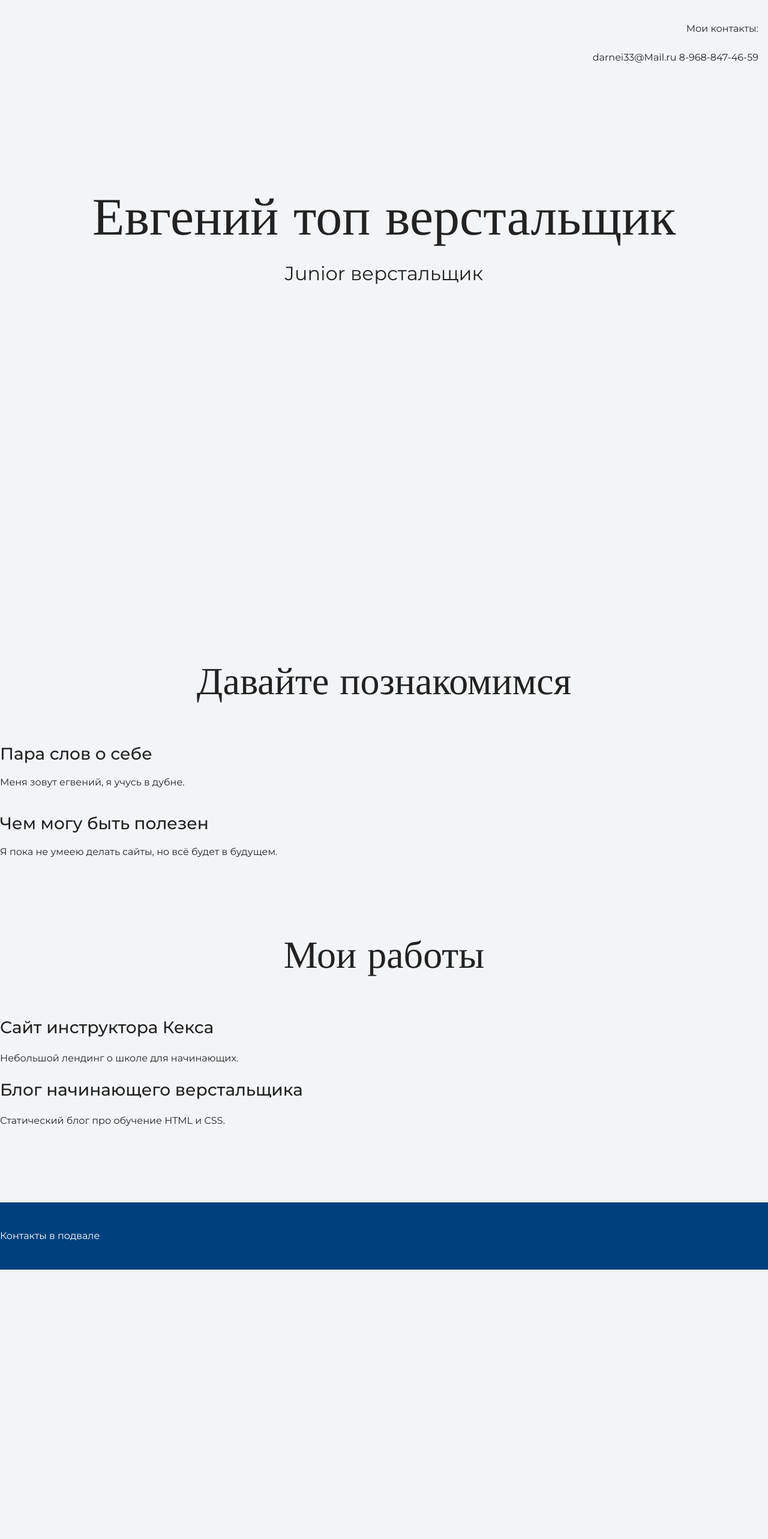
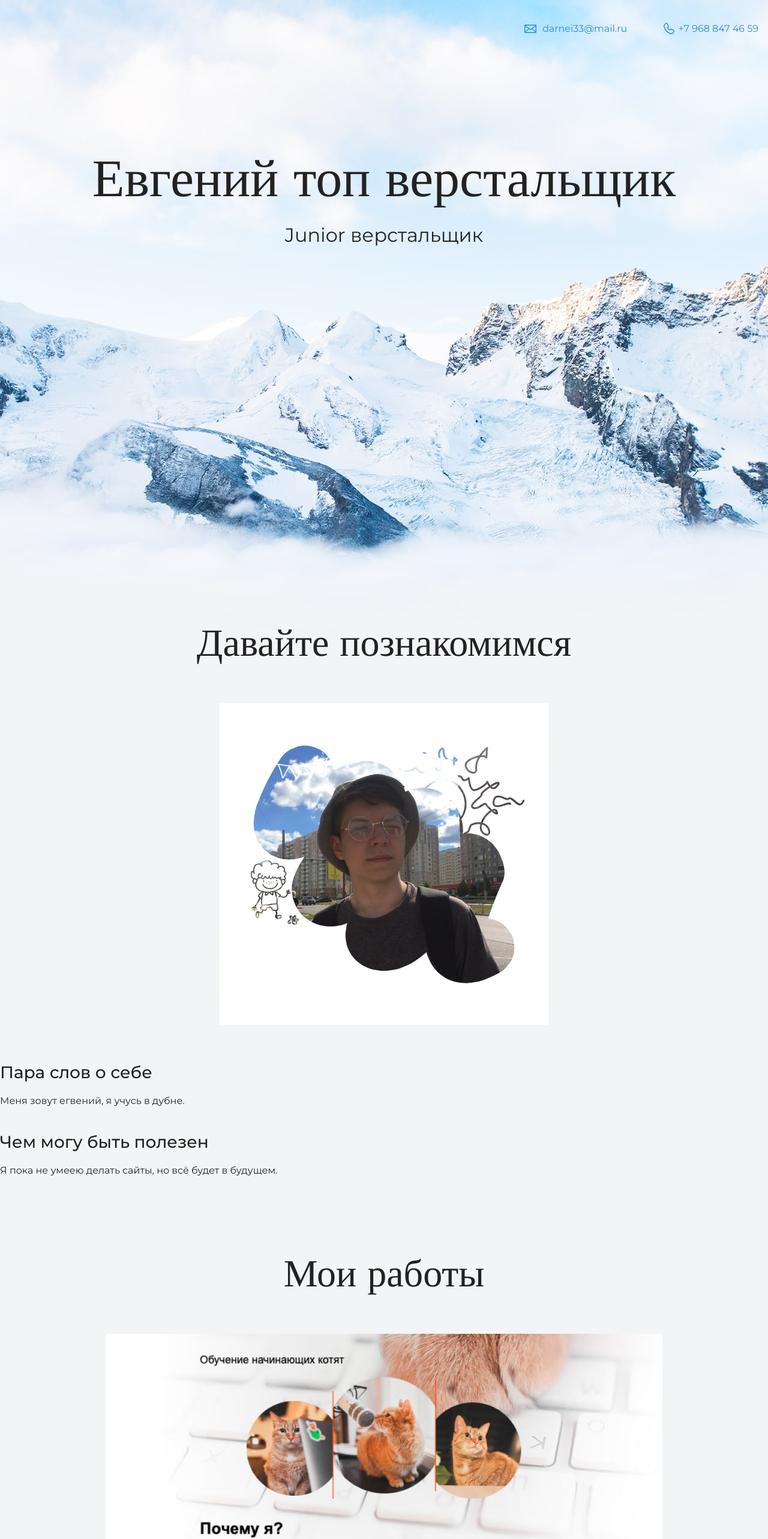
Before and after one commit to darnei3/my-site, a plain HTML site: page index.html in a window 1280 px wide. Shown: the top 2565 px of the page at 60% size. Before the commit the page ends 2116 px from the top, so only its background shows below. Drawn offline with nearby package versions, Linux system fonts and the light colour scheme.

Commit message:
Add files via upload

```diff
--- a/index.html
+++ b/index.html
@@ -10,8 +10,8 @@
   <body>
     <header class="page-header">
 		<div class="container">
-			Мои контакты:
-			<p>darnei33@Mail.ru 8-968-847-46-59</p>
+			<a href="mailto:enot_neopoznanniy@gmail.com" class="header-email">darnei33@mail.ru</a>
+			<a href="tel:+79876543210" class="header-phone">+7 968 847 46 59</a>
 		</div>
     </header>
 
@@ -22,6 +22,9 @@
 
     <section class="intro">
       <h2 class="subheading">Давайте познакомимся</h2>
+	  <figure>
+		<center><img src="files/user.jpg" width="550" height="536" alt="Фотография Неопознанного Енота" class="user-image"></center>
+	  </figure>
       <h3>Пара слов о себе</h3>
       <p>Меня зовут егвений, я учусь в дубне.</p>
       <h3>Чем могу быть полезен</h3>
@@ -29,17 +32,30 @@
     </section>
 
     <section class="portfolio">
-      <h2 class="subheading">Мои работы</h2>
 
-      <h3>Сайт инструктора Кекса</h3>
+	<h2 class="subheading">Мои работы</h2>
+	<figure class="project-image">
+		<img src="files/project.jpg" width="928" height="536" alt="Cайт инструктора Кекса">
+	</figure>
+	<center><h3>Сайт инструктора Кекса</h3>
+	<p>Мой первый сайт</p>
+	<a class="button" href="source/project/index.html">Открыть страницу</a>
+	</center>
+
+
+
       <p>Небольшой лендинг о школе для начинающих.</p>
 
       <h3>Блог начинающего верстальщика</h3>
       <p>Статический блог про обучение HTML и CSS.</p>
     </section>
 
+
     <footer class="page-footer">
-      Контакты в подвале
+      <div class="container">
+		<a class="footer-email" href="mailto:enot_neopoznanniy@gmail.com" class="footer-email">darnei33@mail.ru</a>
+		<a class="footer-phone" href="tel:+79876543210" class="footer-phone">+7 968 847 46 59</a>
+	  </div>
     </footer>
   </body>
 </html>
```
Also changed, not shown: files/project.jpg (added), files/user.jpg (added), img/hero-bg.jpg (added), img/icon-css.svg (added), img/icon-email-footer.svg (added), img/icon-email-header.svg (added), img/icon-html.svg (added), img/icon-phone-footer.svg (added), img/icon-phone-header.svg (added).
